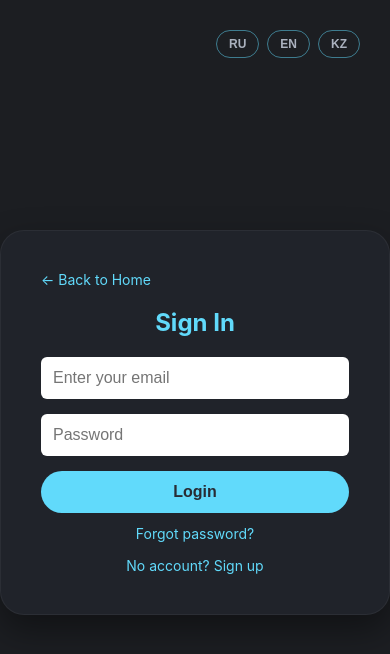
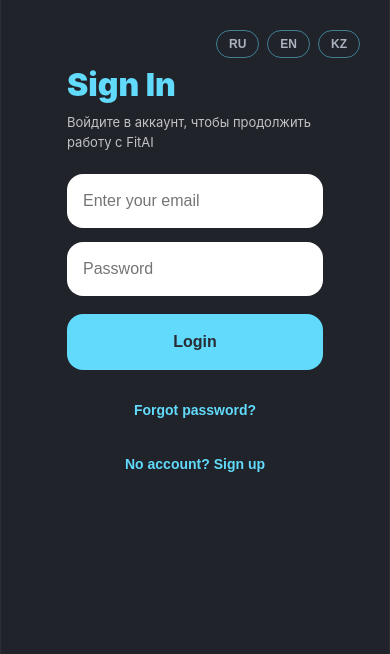
Before and after one commit to Tanirbergen777/fitai-project, a React (Create React App) app in the folder frontend/: page / in a window 390 px wide. Both pictures are taken after a click on the button "I already have an account". Shown: the top 654 px of the page. Built offline with nearby package versions, Linux system fonts and the light colour scheme; no server answers.

Commit message:
Improve login responsive UI

```diff
--- a/frontend/src/components/LoginPage.jsx
+++ b/frontend/src/components/LoginPage.jsx
@@ -14,58 +14,244 @@ const LoginPage = ({
   const { t } = useTranslation();
 
   return (
-    <div className="auth-card">
-      <h2 style={{ color: '#61dafb', marginBottom: '20px' }}>
+    <div className="login-responsive-page">
+      <div className="auth-card login-auth-card">
+        <div className="login-header">
+          <h2 className="login-title">
             {t('auth.login_title', 'Вход')}
           </h2>
 
-      <form onSubmit={handleLogin} style={formStyle}>
+          <p className="login-subtitle">
+            {t(
+              'auth.login_subtitle',
+              'Войдите в аккаунт, чтобы продолжить работу с FitAI'
+            )}
+          </p>
+        </div>
+
+        <form onSubmit={handleLogin} className="login-form" style={formStyle}>
           <input
+            className="login-input"
             name="email"
             type="email"
+            value={formData?.email || ''}
             placeholder={t('auth.email_placeholder', 'Email')}
             onChange={handleChange}
             style={inputStyle}
+            autoComplete="email"
+            inputMode="email"
             required
           />
 
           <input
+            className="login-input"
             name="password"
             type="password"
+            value={formData?.password || ''}
             placeholder={t('auth.password_placeholder', 'Пароль')}
             onChange={handleChange}
             style={inputStyle}
+            autoComplete="current-password"
             required
           />
 
-        <button type="submit" style={buttonStyle}>
+          <button type="submit" className="login-submit" style={buttonStyle}>
             {t('auth.login_submit', 'Войти')}
           </button>
         </form>
 
-      <p
+        <div className="login-links">
+          <button
+            type="button"
+            className="login-link"
             onClick={() => setAuthMode('forgot')}
-        style={{
-          cursor: 'pointer',
-          color: '#61dafb',
-          marginTop: '12px',
-          fontSize: '14px'
-        }}
           >
             {t('auth.forgot_password', 'Забыли пароль?')}
-      </p>
+          </button>
 
-      <p
+          <button
+            type="button"
+            className="login-link login-link-register"
             onClick={() => setIsLogin(false)}
-        style={{
-          cursor: 'pointer',
-          color: '#61dafb',
-          marginTop: '15px',
-          fontSize: '14px'
-        }}
           >
             {t('auth.no_account', 'Нет аккаунта? Зарегистрируйся')}
-      </p>
+          </button>
+        </div>
+      </div>
+
+      <style>{`
+.login-responsive-page {
+  width: 100%;
+  min-width: 0;
+  display: flex;
+  justify-content: center;
+  align-items: center;
+  box-sizing: border-box;
+}
+
+/* Desktop / notebook: current UI сақталады */
+.login-auth-card {
+  width: 100%;
+  max-width: 430px;
+  box-sizing: border-box;
+}
+
+.login-header {
+  text-align: center;
+  margin-bottom: 20px;
+}
+
+.login-title {
+  color: #61dafb;
+  margin: 0 0 8px;
+  font-size: 30px;
+  font-weight: 900;
+  line-height: 1.1;
+}
+
+.login-subtitle {
+  margin: 0;
+  color: rgba(255,255,255,0.68);
+  font-size: 14px;
+  line-height: 1.5;
+}
+
+.login-form {
+  width: 100%;
+  display: flex;
+  flex-direction: column;
+  gap: 12px;
+}
+
+.login-input {
+  width: 100%;
+  box-sizing: border-box;
+}
+
+.login-submit {
+  width: 100%;
+}
+
+.login-links {
+  margin-top: 16px;
+  display: flex;
+  flex-direction: column;
+  align-items: center;
+  gap: 10px;
+}
+
+.login-link {
+  border: none;
+  background: transparent;
+  cursor: pointer;
+  color: #61dafb;
+  font-size: 14px;
+  font-weight: 700;
+  padding: 6px 10px;
+  border-radius: 999px;
+  transition: background 0.2s ease, color 0.2s ease;
+}
+
+.login-link:hover {
+  background: rgba(97, 218, 251, 0.1);
+  color: #8be8ff;
+}
+
+.login-link-register {
+  margin-top: 2px;
+}
+
+/* Phone UI */
+@media (max-width: 768px) {
+  .login-responsive-page {
+    min-height: 100dvh;
+    align-items: flex-start;
+    padding: 18px 12px 96px;
+  }
+
+  .login-auth-card {
+    width: 100% !important;
+    max-width: 100% !important;
+    margin: 12px auto 0 !important;
+    padding: 22px !important;
+    border-radius: 24px !important;
+    box-sizing: border-box !important;
+  }
+
+  .login-header {
+    text-align: left;
+    margin-bottom: 22px;
+  }
+
+  .login-title {
+    font-size: clamp(30px, 9vw, 40px);
+    margin-bottom: 10px;
+  }
+
+  .login-subtitle {
+    font-size: 14px;
+    line-height: 1.55;
+    color: rgba(255,255,255,0.72);
+  }
+
+  .login-form {
+    gap: 14px !important;
+  }
+
+  .login-input {
+    width: 100% !important;
+    min-height: 54px !important;
+    border-radius: 16px !important;
+    font-size: 16px !important;
+    padding: 0 16px !important;
+    box-sizing: border-box !important;
+  }
+
+  .login-submit {
+    width: 100% !important;
+    min-height: 56px !important;
+    border-radius: 16px !important;
+    font-size: 16px !important;
+    font-weight: 900 !important;
+    margin-top: 4px !important;
+  }
+
+  .login-links {
+    margin-top: 18px;
+    gap: 8px;
+  }
+
+  .login-link {
+    width: 100%;
+    min-height: 44px;
+    font-size: 14px;
+    display: flex;
+    align-items: center;
+    justify-content: center;
+  }
+}
+
+/* Small phone */
+@media (max-width: 430px) {
+  .login-responsive-page {
+    padding-left: 8px;
+    padding-right: 8px;
+  }
+
+  .login-auth-card {
+    padding: 18px !important;
+    border-radius: 22px !important;
+  }
+
+  .login-title {
+    font-size: 32px;
+  }
+
+  .login-subtitle {
+    font-size: 13px;
+  }
+}
+      `}</style>
     </div>
   );
 };
```
Lines whose indentation alone changed are shown as unchanged.
